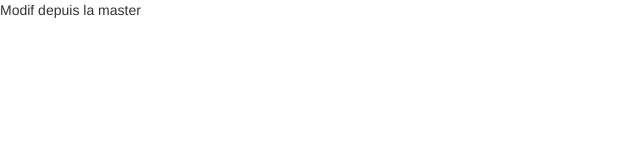
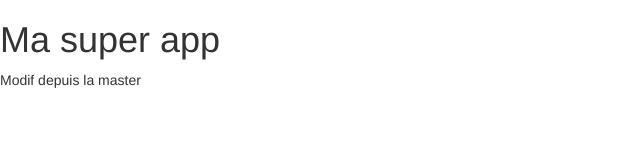
Before and after one commit to bioub/Formation-Git-Orsys-2017-05, a website: page index.html in a window 1280 px wide. Shown: the whole page, without its empty margins (0-640 px from the left). Drawn offline with nearby package versions, Linux system fonts and the light colour scheme.

Commit message:
Création de la balise h1 fixes #1

```diff
--- a/index.html
+++ b/index.html
@@ -8,6 +8,7 @@
     <link rel="stylesheet" href="node_modules/bootstrap/dist/css/bootstrap.css">
 </head>
 <body>
+    <h1>Ma super app</h1>
     <p>Modif depuis la master</p>
 </body>
 </html>
```
